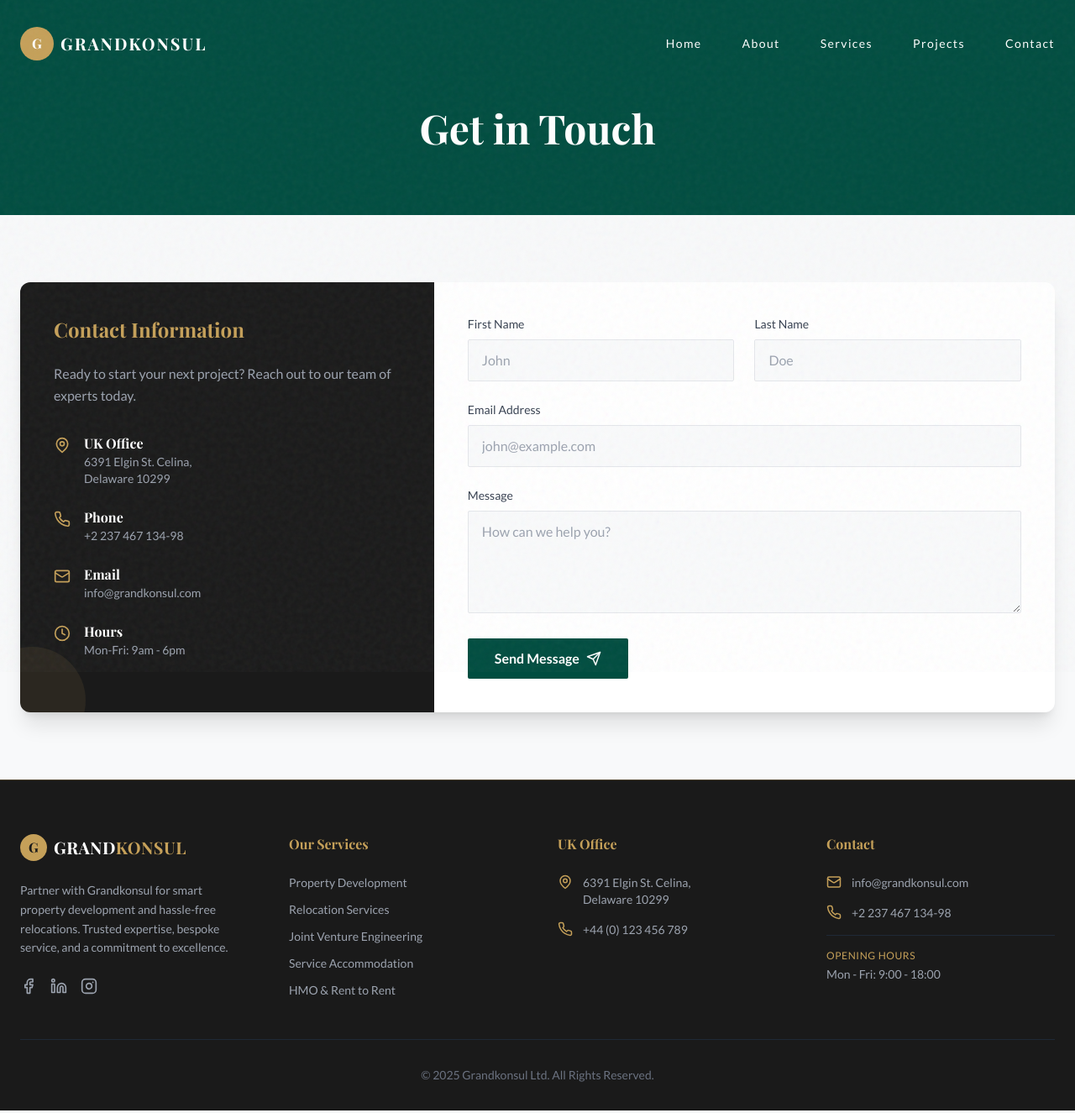
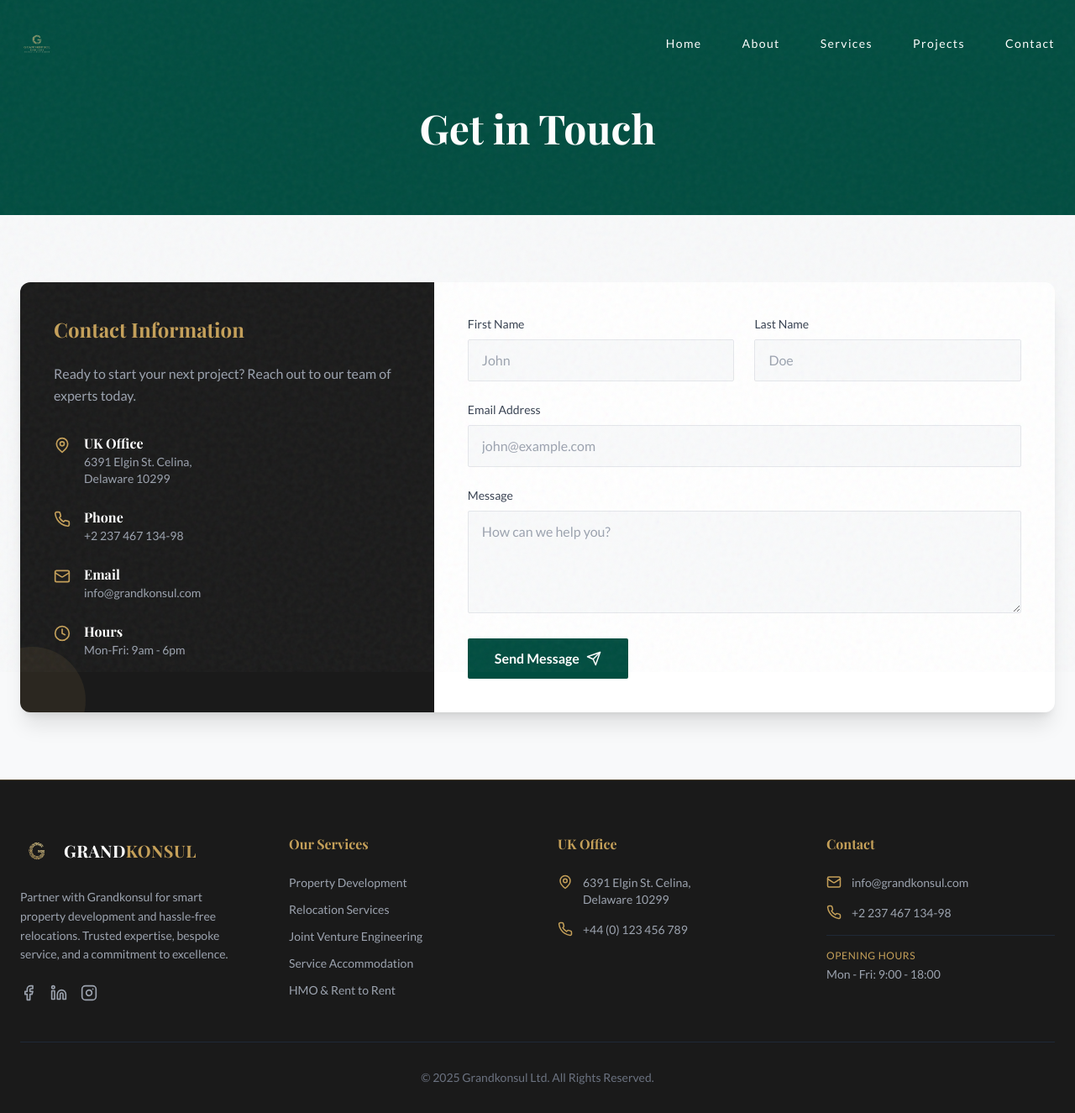
Before and after one commit to Chidi09/Grandkonsul-website, a React (Vite) app: page /contact in a window 1280 px wide. Shown: the whole page at 84% size. Built offline with nearby package versions, Linux system fonts and the light colour scheme.

Commit message:
Update Footer and Navbar components to use logo images
- Replaced text logo in Footer with an image of the Grandkonsul logo.
- Updated Navbar to display an image logo instead of a text representation, enhancing visual consistency.
- Imported logo assets from the images data file for both components.

```diff
--- a/src/components/Footer.jsx
+++ b/src/components/Footer.jsx
@@ -1,5 +1,6 @@
 import { Link } from 'react-router-dom';
 import { Phone, Mail, MapPin, Facebook, Linkedin, Instagram } from 'lucide-react';
+import { assets } from '../data/images';
 
 const Footer = () => {
   return (
@@ -9,8 +10,8 @@ const Footer = () => {
 
           {/* Brand Column */}
           <div>
-            <div className="flex items-center gap-2 mb-6">
-               <div className="w-8 h-8 bg-grand-gold rounded-full flex items-center justify-center text-grand-dark font-serif font-bold">G</div>
+            <div className="flex items-center gap-3 mb-6">
+               <img src={assets.logo} alt="Grandkonsul Logo" className="h-10 w-10" />
                <span className="font-serif text-xl font-bold tracking-wide">GRAND<span className="text-grand-gold">KONSUL</span></span>
             </div>
             <p className="text-gray-400 text-sm leading-relaxed mb-6">
--- a/src/components/Navbar.jsx
+++ b/src/components/Navbar.jsx
@@ -3,6 +3,7 @@ import { Link, useLocation } from 'react-router-dom';
 import { Menu, X } from 'lucide-react';
 import { motion, AnimatePresence } from 'framer-motion';
 import clsx from 'clsx';
+import { assets } from '../data/images';
 
 const Navbar = () => {
   const [isOpen, setIsOpen] = useState(false);
@@ -45,11 +46,12 @@ const Navbar = () => {
       <div className="container mx-auto px-6 flex justify-between items-center">
 
         {/* Logo */}
-        <Link to="/" className="relative z-50 flex items-center gap-2 group">
-          <div className={clsx("w-10 h-10 rounded-full flex items-center justify-center font-serif font-bold transition-colors duration-300", isOpen ? "bg-white text-grand-green" : "bg-grand-gold text-white")}>G</div>
-          <span className={clsx("font-serif text-xl font-bold tracking-widest transition-colors duration-300", isOpen ? "text-white" : (scrolled ? "text-grand-green" : "text-white mix-blend-difference"))}>
-            GRANDKONSUL
-          </span>
+        <Link to="/" className="relative z-50 flex items-center group">
+          <img
+            src={assets.logoWords}
+            alt="Grandkonsul"
+            className={clsx("h-8 md:h-10 transition-opacity duration-300", isOpen ? "opacity-100" : (scrolled ? "opacity-100" : "opacity-100 mix-blend-difference"))}
+          />
         </Link>
 
         {/* Desktop Menu - Minimalist */}
```
